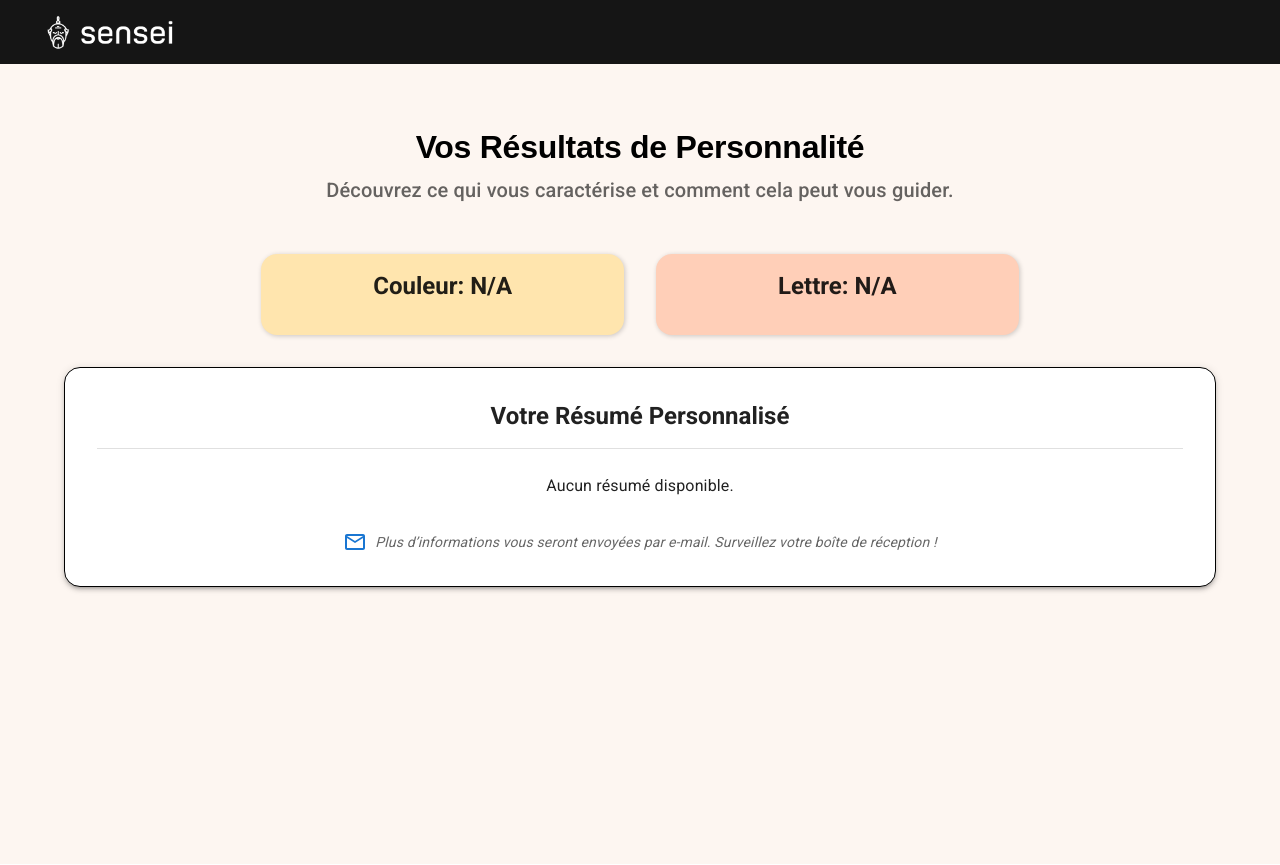
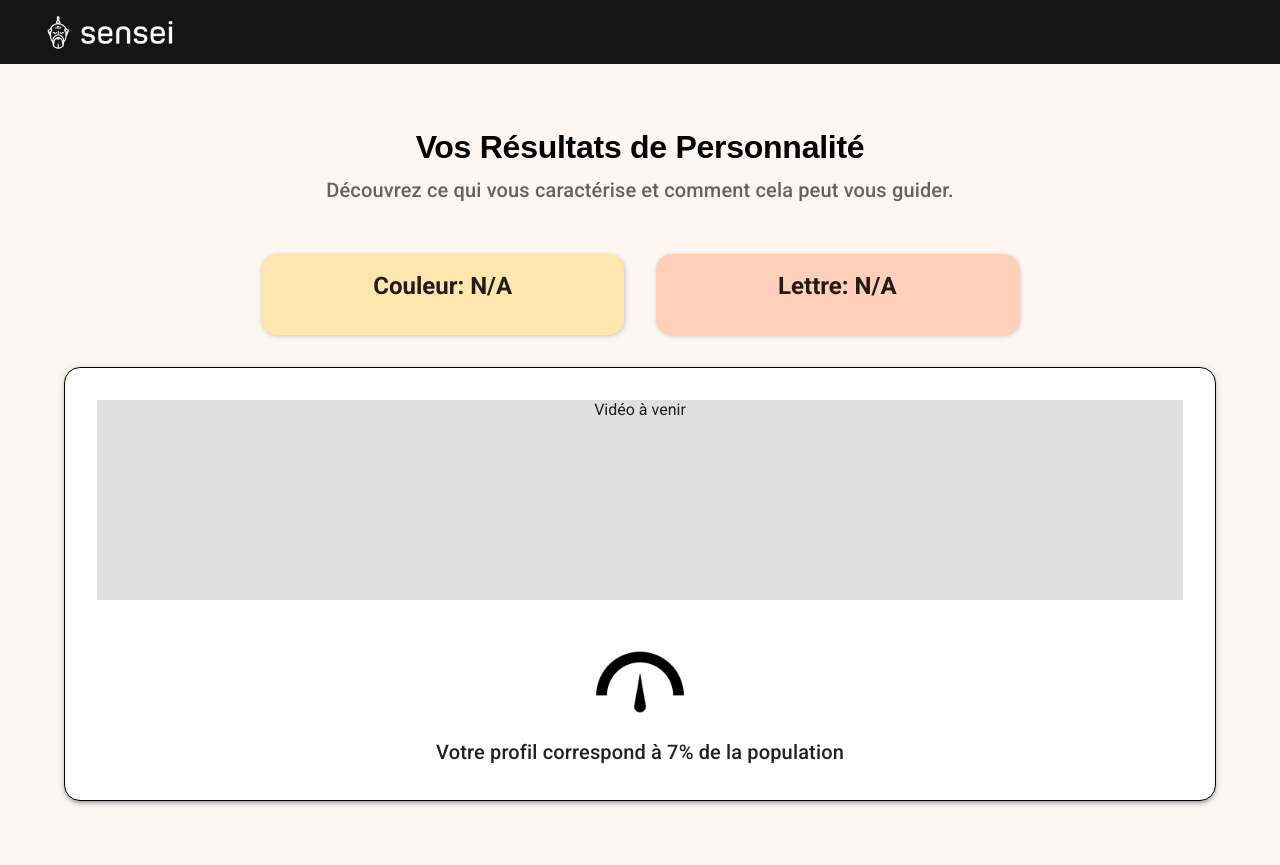
Before and after one commit to jeje-01350/projet-test-psycho, a React (Vite) app in the folder frontend/: page /mbti/results in a window 1280 px wide. Built offline with nearby package versions, Linux system fonts and the light colour scheme.

Commit message:
feat(resultPage): add jauge & prepare video

```diff
--- a/frontend/src/pages/Personality/AppPersonalityTest.jsx
+++ b/frontend/src/pages/Personality/AppPersonalityTest.jsx
@@ -351,7 +351,8 @@ const AppPersonalityTest = () => {
                             letters: results.letters,
                         },
                         userAnswers,
-                        nomTest: "mbti",
+                        codeTest: "mbti",
+                        nomTest: "Test de personalité",
                         summary,
                         rapportCouleur,
                         rapportLettre,
--- a/frontend/src/pages/Personality/ResultsPersonalityTest.jsx
+++ b/frontend/src/pages/Personality/ResultsPersonalityTest.jsx
@@ -1,8 +1,9 @@
-import React from 'react';
+import React, {useState, useEffect} from 'react';
 import { useLocation } from 'react-router-dom';
 import { Card, CardContent, Typography, Grid, Container, Box, Paper, Divider, Stack } from '@mui/material';
 import { styled } from '@mui/material/styles';
-import MailOutlineIcon from '@mui/icons-material/MailOutline';
+import Jauge from '../../images/jauge.png';
+import GaugeChart from 'react-gauge-chart';
 
 const GlobalStyle = styled('div')({
     backgroundColor: '#fdf6f1',
@@ -57,11 +58,17 @@ const InfoPaper = styled(Paper)(({ theme }) => ({
     backgroundColor: '#fff',
     border: '1px solid #000',
     marginTop: theme.spacing(4),
+    textAlign: 'center',
 }));
 
 const ResultsPersonalityTest = () => {
     const location = useLocation();
     const { data } = location.state || {};
+    const [randomNumber, setRandomNumber] = useState(0);
+
+    useEffect(() => {
+        setRandomNumber(Math.floor(Math.random() * (7 - 4 + 1)) + 4);
+    }, []);
 
     return (
         <GlobalStyle>
@@ -98,19 +105,16 @@ const ResultsPersonalityTest = () => {
                 </Grid>
 
                 <InfoPaper elevation={3}>
-                    <Typography variant="h5" align="center" sx={{ fontWeight: 700, mb: 2 }}>
-                        Votre Résumé Personnalisé
+                    {/* Placeholder for future video */}
+                    <div style={{ width: '100%', height: '200px', backgroundColor: '#e0e0e0', marginBottom: '16px' }}>
+                        Vidéo à venir
+                    </div>
+
+                    <img src={Jauge} alt="Jauge" style={{ width: '100px', margin: '16px auto 0' }} />
+
+                    <Typography variant="h6">
+                        Votre profil correspond à {randomNumber}% de la population
                     </Typography>
-                    <Divider sx={{ mb: 3 }} />
-                    <Typography variant="body1" align="center" sx={{ mb: 4, lineHeight: 1.6 }}>
-                        {data?.summary || 'Aucun résumé disponible.'}
-                    </Typography>
-                    <Stack direction="row" justifyContent="center" alignItems="center" spacing={1}>
-                        <MailOutlineIcon color="primary" />
-                        <Typography variant="body2" align="center" sx={{ fontStyle: 'italic', color: 'text.secondary' }}>
-                            Plus d’informations vous seront envoyées par e-mail. Surveillez votre boîte de réception !
-                        </Typography>
-                    </Stack>
                 </InfoPaper>
             </StyledContainer>
         </GlobalStyle>
```
Also changed, not shown: frontend/src/images/jauge.png (added), 1 other file (tests, documents, lock files or other folders).
